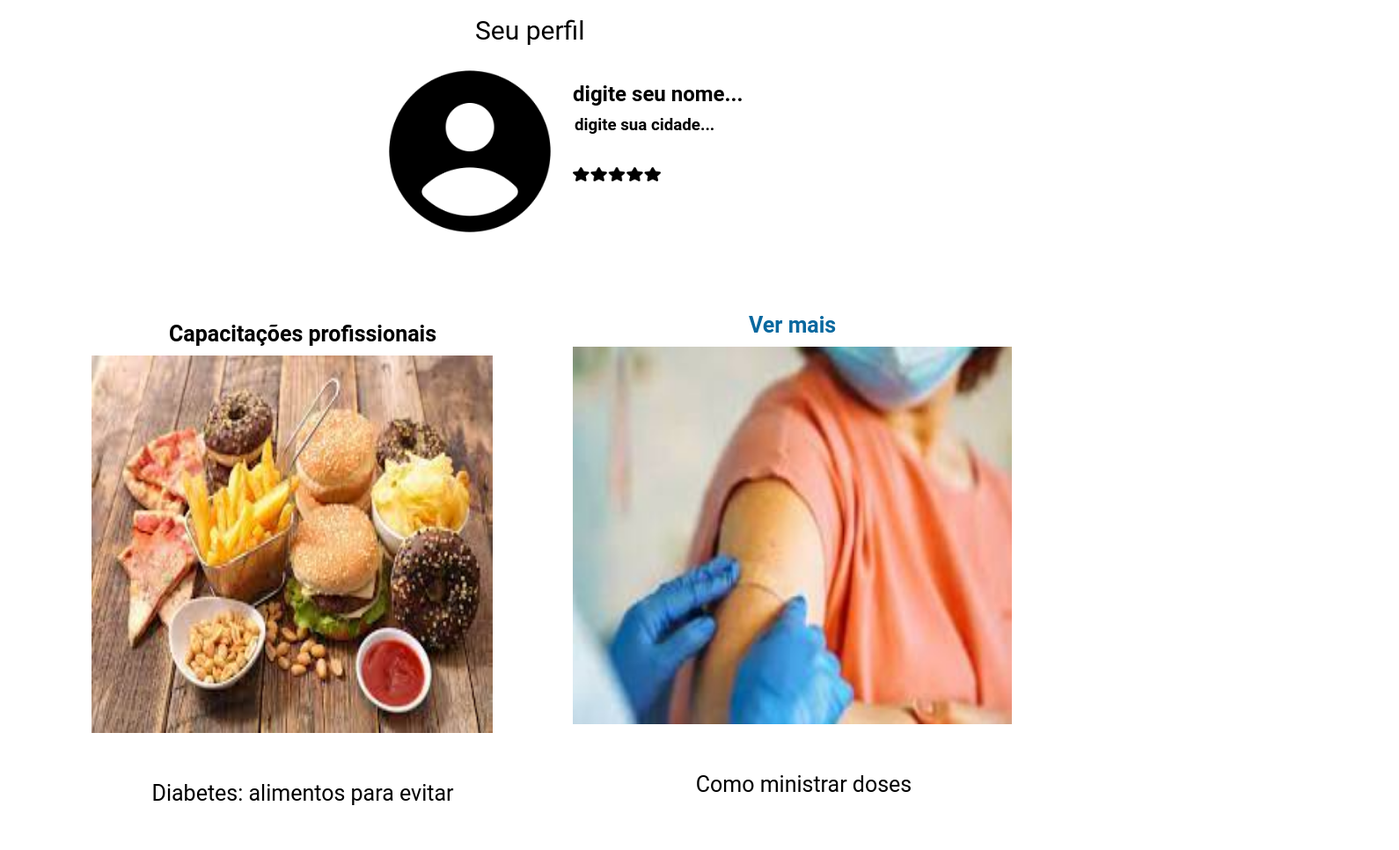
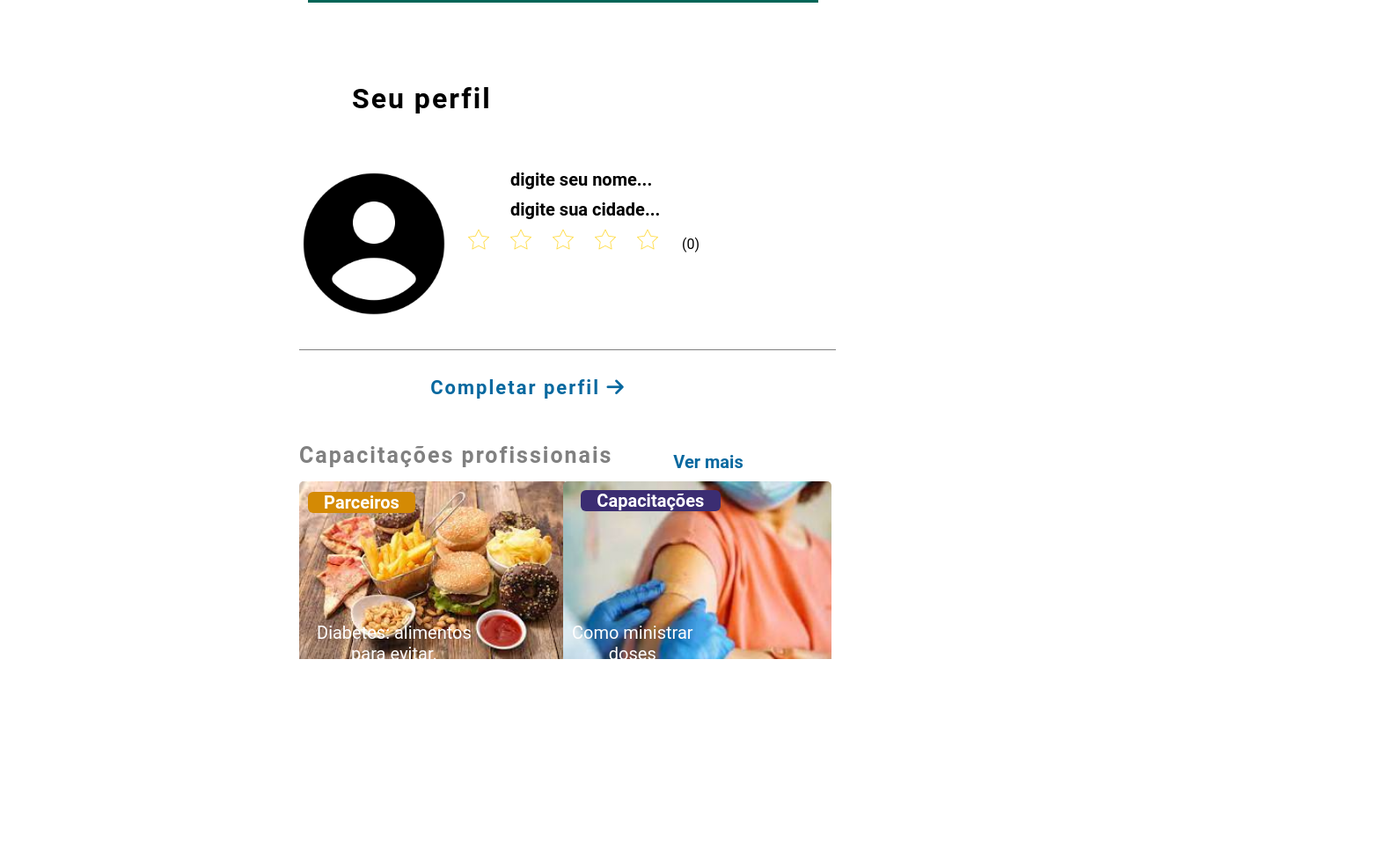
Before and after one commit to clepsonfonseca/desafio-pratico-upbase, a plain HTML site: page index.html in a window 1280 px wide. Shown: the part 293-1259 px from the top of the page at 88% size, 1590 px wide, since content can reach past the window. After the commit the page ends 1102 px from the top, so only its background shows below. Drawn offline with Linux system fonts and the light colour scheme.

Commit message:
atualizacao

```diff
--- a/index.html
+++ b/index.html
@@ -7,7 +7,7 @@
     <title>Seu Perfil</title>
     <link rel="stylesheet" href="style.css">
     <link href="https://cdnjs.cloudflare.com/ajax/libs/font-awesome/4.7.0/css/font-awesome.css" rel="stylesheet"/>  <!-- icone de busca -->
-    <link rel="stylesheet" href="http://cdnjs.cloudflare.com/ajax/libs/font-awesome/4.4.0/css/font-awesome.min.css"> <!-- icones wifi, sinal, bateria -->
+    <script src="https://kit.fontawesome.com/e54928ccfa.js" crossorigin="anonymous"></script> <!-- icones wifi, sinal, bateria, seta -->
 </head>
 <body>
   <main>
@@ -16,9 +16,9 @@
     <div class="clock"></div>
   </div>
   <div class ="icones">
-      <i class="fa fa-signal"></i>
-      <i class="fa fa-wifi"></i>
-      <i class="fa fa-battery-full"></i>
+    <i class="fa-solid fa-signal"></i>
+    <i class="fa-solid fa-wifi"></i>
+    <i class="fa-solid fa-battery-full"></i>
   </div>
       <div class="col-6 col-md-4">
    <div class="busca"><input type="text" id="campo_busca" placeholder="Buscar capacitações, profissionais..." class="idem"><button type="submit" onclick="" class="buscar_produto idem"><i class="fa fa-search" action=""></i></button> </div>
@@ -26,34 +26,60 @@
     </div>
   </div>
 </main>
-  <div class= "seu-perfil">
-    <p>Seu perfil</p>
+
+<!--==================== PERFIL ====================-->
+      <div>
+        <h1 class="seu__perfil">Seu perfil</h1>
+        <img id="perfil" src="assets/perfil.png"/>
+      </div>
+
+      <div>
+        <h2 class="digite__name">digite seu nome...</h2>
+        <h3 class="digite__city">digite sua cidade...</h3>
+      </div>
+
+      <div class="perfil__icon-star">
+        <a href="javascript:void(0)" onclick="Avaliar(1)">
+          <img src="assets/star0.png" id="s1"></a>
+
+          <a href="javascript:void(0)" onclick="Avaliar(2)">
+          <img src="assets/star0.png" id="s2"></a>
+
+          <a href="javascript:void(0)" onclick="Avaliar(3)">
+          <img src="assets/star0.png" id="s3"></a>
+
+          <a href="javascript:void(0)" onclick="Avaliar(4)">
+          <img src="assets/star0.png" id="s4"></a>
+
+          <a href="javascript:void(0)" onclick="Avaliar(5)">
+          <img src="assets/star0.png" id="s5"></a>
+          <p id="rating">(0)</p>
+      </div>
   </div>
-    <div id="about">
-        <div class="wrapper">
-          <div class="col-a">
-            <header>
-              <h2>digite seu nome...</h2>
-              <h3>digite sua cidade...</h3>
-              <img src="assets/estrelas.png">
-            </header>
-          </div>
-          <div class="col-b">
-            <img id="perfil" src="assets/perfil.png"/>
-          </div>
-          <div class="box">
-            <h3>Capacitações profissionais</h3>
-            <img src="assets/diabetes.jpg"/>
-            <p> Diabetes: alimentos para evitar</p>
-        </div>
-        <div class="box">
-            <a href="https://www.bbc.com/portuguese/internacional-58276202" style="text-decoration:none" color="#07689f" target="_blank"><strong>Ver mais</strong></a>
-            <img src="assets/doses.jpg"/>
-            <p> Como ministrar doses </p>
-        </div>
-         </div>
-        </div>
+</div>
+          <!-- INICIO DO CÓDIGO HTML - SECTION (Clients) -->
+<section id="clients">
+  <div class="border"></div>
+  <div class="headtext">Completar perfil
+    <i class="fa-solid fa-arrow-right"></i>
+  </div>
+  <div class="clients-container">
+    <div>
+      <h3 class="cap-profissao">Capacitações profissionais</h3>
+      <img class="diabetes" src="/assets/diabetes.jpg" class="client" alt="diabetes">
+      <h1 class="parceiros">Parceiros</h1>
+      <p class="alimentos">Diabetes: alimentos<br>para evitar.</p>
     </div>
+    <div>
+      <a href="https://www.bbc.com/portuguese/internacional-58276202" style="text-decoration:none" color="#07689f" target="_blank"><strong>Ver mais</strong></a>
+      <img class="doses" src="/assets/doses.jpg" class="client" alt="doses">
+      <h1 class="capacitacao">Capacitações</h1>
+      <p class="ministrar">Como ministrar<br>doses</p>
+    </div>
+  </div>
+</section>
+  <!-- FINAL DO CÓDIGO HTML - SECTION (Clients) -->
 </body>
-<script src="script.js"></script>
+<script src="js/script.js"></script>
+<script src="js/funcoes.js"></script>
 </html>
--- /dev/null
+++ b/js/funcoes.js
@@ -0,0 +1,105 @@
+function Avaliar(estrela) {
+    var url = window.location;
+    url = url.toString()
+    url = url.split("index.html");
+    url = url[0];
+
+    var s1 = document.getElementById("s1").src;
+    var s2 = document.getElementById("s2").src;
+    var s3 = document.getElementById("s3").src;
+    var s4 = document.getElementById("s4").src;
+    var s5 = document.getElementById("s5").src;
+    var avaliacao = 0;
+
+   if (estrela == 5){
+    if (s5 == url + "assets/star0.png") {
+    document.getElementById("s1").src = "assets/star1.png";
+    document.getElementById("s2").src = "assets/star1.png";
+    document.getElementById("s3").src = "assets/star1.png";
+    document.getElementById("s4").src = "assets/star1.png";
+    document.getElementById("s5").src = "assets/star1.png";
+    avaliacao = 5;
+    } else {
+    document.getElementById("s1").src = "assets/star1.png";
+    document.getElementById("s2").src = "assets/star1.png";
+    document.getElementById("s3").src = "assets/star1.png";
+    document.getElementById("s4").src = "assets/star1.png";
+    document.getElementById("s5").src = "assets/star0.png";
+    avaliacao = 4;
+   }}
+
+    //ESTRELA 4
+   if (estrela == 4){
+    if (s4 == url + "assets/star0.png") {
+    document.getElementById("s1").src = "assets/star1.png";
+    document.getElementById("s2").src = "assets/star1.png";
+    document.getElementById("s3").src = "assets/star1.png";
+    document.getElementById("s4").src = "assets/star1.png";
+    document.getElementById("s5").src = "assets/star0.png";
+    avaliacao = 4;
+    } else {
+    document.getElementById("s1").src = "assets/star1.png";
+    document.getElementById("s2").src = "assets/star1.png";
+    document.getElementById("s3").src = "assets/star1.png";
+    document.getElementById("s4").src = "assets/star0.png";
+    document.getElementById("s5").src = "assets/star0.png";
+    avaliacao = 3;
+   }}
+
+   //ESTRELA 3
+   if (estrela == 3){
+    if (s3 == url + "assets/star0.png") {
+    document.getElementById("s1").src = "assets/star1.png";
+    document.getElementById("s2").src = "assets/star1.png";
+    document.getElementById("s3").src = "assets/star1.png";
+    document.getElementById("s4").src = "assets/star0.png";
+    document.getElementById("s5").src = "assets/star0.png";
+    avaliacao = 3;
+    } else {
+    document.getElementById("s1").src = "assets/star1.png";
+    document.getElementById("s2").src = "assets/star1.png";
+    document.getElementById("s3").src = "assets/star0.png";
+    document.getElementById("s4").src = "assets/star0.png";
+    document.getElementById("s5").src = "assets/star0.png";
+    avaliacao = 2;
+   }}
+
+   //ESTRELA 2
+   if (estrela == 2){
+    if (s2 == url + "assets/star0.png") {
+    document.getElementById("s1").src = "assets/star1.png";
+    document.getElementById("s2").src = "assets/star1.png";
+    document.getElementById("s3").src = "assets/star0.png";
+    document.getElementById("s4").src = "assets/star0.png";
+    document.getElementById("s5").src = "assets/star0.png";
+    avaliacao = 2;
+    } else {
+    document.getElementById("s1").src = "assets/star1.png";
+    document.getElementById("s2").src = "assets/star0.png";
+    document.getElementById("s3").src = "assets/star0.png";
+    document.getElementById("s4").src = "assets/star0.png";
+    document.getElementById("s5").src = "assets/star0.png";
+    avaliacao = 1;
+   }}
+
+    //ESTRELA 1
+   if (estrela == 1){
+    if (s1 == url + "assets/star0.png") {
+    document.getElementById("s1").src = "assets/star1.png";
+    document.getElementById("s2").src = "assets/star0.png";
+    document.getElementById("s3").src = "assets/star0.png";
+    document.getElementById("s4").src = "assets/star0.png";
+    document.getElementById("s5").src = "assets/star0.png";
+    avaliacao = 1;
+    } else {
+    document.getElementById("s1").src = "assets/star0.png";
+    document.getElementById("s2").src = "assets/star0.png";
+    document.getElementById("s3").src = "assets/star0.png";
+    document.getElementById("s4").src = "assets/star0.png";
+    document.getElementById("s5").src = "assets/star0.png";
+    avaliacao = 0;
+   }}
+
+    document.getElementById('rating').innerHTML = avaliacao;
+
+   }
--- a/style.css
+++ b/style.css
@@ -12,6 +12,9 @@
 main {
   background-color: #006557;
   padding-bottom: 50px;
+  margin-top: 20px;
+  margin-left: 350px;
+  margin-right: 350px;
 }
 
 .bg-top {
@@ -25,7 +28,7 @@ body {
 }
 
 body {
-  font-family: 'Roboto';
+  font-family: 'Roboto', sans-serif;
   font-size: 1.6rem;
 
   text-align: center;
@@ -33,194 +36,235 @@ body {
   overflow: overlay;
 }
 
-.wrapper {
-  width: min(50rem, 100%);
-  margin-inline: auto;
-  padding-inline: 2.4rem;
+section {
+  margin-left: 310px;
+  padding-bottom: 100px;
 }
 
-/*=== ABOUT =================================*/
-#about {
+/*==================== PERFIL ====================*/
+.seu__perfil {  /* nome seu perfil */
   text-align: left;
-  background-color: var(--brand-light);
+  margin-left: 400px;
+  padding-top: 90px;
+  padding-bottom: 50px;
+  letter-spacing: 2px;
 }
 
-#about header h2 {   /*Carolina Magalhães*/
-  margin-left: 0px; /*espaçamento do nome perfil*/
-
+#perfil {   /* imagem seu perfil */
+  width: 15%;
+  height: 15%;
+  margin-left: -430px;
 }
 
-#about header h3 {   /*São Paulo*/
-  margin-left: 2px; /*espaçamento do nome São Paulo*/
-  margin-top: 10px;
-
+.digite__name {
+  font-size: 20px;
+  margin-top: -200px;
+  text-align: left;
+  margin-left: 580px;
+  padding-top: 15px;
+  padding-bottom: 10px;
 }
 
-#about header img {   /*estrelas*/
-  width: 100px;
-  height: 90px;
-  margin-top: -0.5px;
+.digite__city {
+  font-size: 20px;
+  text-align: left;
+  margin-left: 580px;
+  padding-bottom: 10px;
 }
 
-#perfil {
-  color: #6d7a78;
-  margin-top: 10px;
-  margin-bottom: 2px;
-  margin-left: 320px; /*espaçamento do img perfil*/
-  width: 220px; /*tamanho da img do perfil*/
-  height: 220px;
-
+.perfil__icon-star img {
+  display: inline-block;
+  grid-template-columns: repeat(5, 1fr);
+  margin-inline: 10px;
 }
 
-.seu-perfil p{
-  margin-top: 100px; /*nome seu perfil*/
-  font-size: 30px;
-  text-align: left;
-  margin-left: 540px;
+.perfil__icon-star p {
+  align-items: left;
+  margin-left: 290px;
+  margin-top: -20px;
 }
 
-
-/*=== RESPONSIVO =================================*/
-@media (min-width: 1024px) {
-  /*=== GERAL =================================*/
-  body {
-    overflow: auto;
+  /*=== imagens e textos - diabetes e doses =================================*/
+#clients {
+  width: 100%;
+  color: black;
+  padding: 30px;
 }
 
-  .wrapper {
-    width: min(112rem, 100%);
-    display: grid;
+.border {  /* borda acima do completar perfil  */
+  border-top: 0.5px solid grey;
+  width: 50%;
+  margin-top: 80px;
 }
 
-  .col-a {
-    grid-area: A;
+.headtext {  /* Completar perfil */
+  margin-left: -540px;
+  margin-right: 160px;
+  font-size: 2.2rem;
+  color: #07689f;
+  font-weight: bold;
+  text-align: center;
+  margin-top: 10px;
+  padding-top: 20px ;
+  padding-bottom: 50px;
+  letter-spacing: 2px;
 }
 
-  .col-b {
-    grid-area: B;
+.headtext :hover {
+  text-shadow: 0 0 0.5px #1470a4;
 }
 
-  /*=== ABOUT =================================*/
-  #about .wrapper {
-    grid-template-columns: 48rem 1fr;
-    grid-template-areas: 'B A';
-    gap: 6.7rem;
+.clients-container {
+  position: relative;
+  display: grid;
+  grid-template-columns: repeat(2, 1fr);
+  align-items: center;
+  justify-content: center;
 }
 
-  #about .col-a {
-    align-self: center;
+.diabetes {  /* imagem diabetes */
+  position: absolute;
+  display: flex;
+  align-items: center;
+  justify-content: center;
+  width: 25%;
+  width: 25%;
+  padding-bottom: 60px;
+  border-radius: 5px;
 }
 
-  #about .content p {
-    margin-bottom: 0;
-  }
-  #contact .col-b{
-    justify-content: right;
+.doses {  /* imagem doses */
+  position: absolute;
+  display: flex;
+  align-items: left;
+  justify-content: left;
+  margin-left: -310px;
+  width: 25%;
+  width: 25%;
+  margin-top: 10px;
+  padding-bottom: 60px;
+  border-radius: 5px;
 }
 
-  /*=== Fotos - Capacitações =================================*/
-
-  .box img {
-   width: 95%;
-   height: 95%;
-   padding-top: 10px;
-   padding-bottom: 40px;
-   display: inline-block;
-
-  }
-
-  .box p {
-    text-align: center;
-    font-size: 25px;
-    margin-top: 10px;
-    padding-bottom: 50px;
-  }
-
-  .box a {
-    text-align: center;
-    font-size: 25px;
-    margin-top: 10px;
-    padding-bottom: 50px;
-  }
-
-  .box h3 {
-    text-align: center;
-    font-size: 25px;
-    margin-top: 10px;
-  }
-
-   /*=== Pesquisa =================================*/
+   /*=== busca =================================*/
 
 .idem {
   padding: 15px;
   border: 1px #DDD solid;
 }
+
 .idem:nth-child(1){
   margin-top: 50px;
-  width: 600px;
+  width: 550px;
   border-radius: 10px 0px 0px 10px;
 }
+
 .idem:nth-child(2){
   width: 40px;
   border-radius: 0px 10px 10px 0px;
   text-align:left;
-  color: white;
-  background: black;
-  border: 1px black solid;
+  color: black;
   cursor: pointer;
   text-indent: -1.3px;
 }
+
 .idem:nth-child(1):focus {
   box-shadow: 0 0 0 0;
   outline: 0;
   border: 1px #DDD solid;
+}
+/*=== final da busca =================================*/
 
+.icones {  /*icones wifi. sinal. bateria*/
+  color: white;
+  margin-left: 530px;
+  margin-top: -20px;
+  align-items: right;
+  letter-spacing: 3px;
 }
 
-.icones {    /*icones wifi. sinal. bateria*/
-  color: white;
-  margin-left: 550px;
-  margin-top: -0.5px;
-  align-items: right;
-}
-
-.clock {      /*relógio digital*/
+.clock {  /*relógio digital*/
   margin-top: 20px;
-  margin-left: 330px;
+  margin-left: 50px;
   display: flex;
   justify-content: left;
   align-items: left;
   color: white;
   font-size: 20px;
-
 }
 
-   .col-a h2 {
-    color: black;
-    font-weight:bolder;
-    text-decoration:none !important
-    }
-    .col-a h2:hover {
-    text-shadow: 0 0 0.5px #006557;
+.cap-profissao {  /* texto capacitações profissionais */
+  display: flex;
+  font-size: 25px;
+  color: grey;
+  align-items: center;
+  justify-items: center;
+  letter-spacing: 2px;
+  padding-bottom: 15px;
 }
 
-    .col-a h3 {
-      color: black;
-      font-weight:bolder;
-      text-decoration:none !important
-      }
-      .col-a h3:hover {
-      text-shadow: 0 0 0.5px #006557;
+.parceiros {   /* texto parceiros */
+  position: absolute;
+  width: 10%;
+  align-items: center;
+  justify-content: center;
+  margin-top: 12px;
+  margin-left: 10px;
+  display: flex;
+  font-size: 20px;
+  background: #d48a04;
+  color: white;
+  border-radius: 6px;
 }
 
-      .box a {
+.alimentos {   /* Diabetes: alimentos para evitar */
+  position: absolute;
+  display: flex;
+  font-size: 20px;
+  color: white;
+  align-items: center;
+  justify-content: center;
+  margin-left: 20px;
+  margin-top: 160px;
+}
+
+.ministrar {   /* Como ministrar doses */
+  position: absolute;
+  display: flex;
+  font-size: 20px;
+  color: white;
+  text-align: center;
+  justify-items: center;
+  margin-left: -300px;
+  margin-top: 170px;
+}
+
+.clients-container a {  /* texto ver mais */
+  font-size: 20px;
   color: #07689f;
-        font-weight:bolder;
-        margin-left: 200px;
-        text-decoration:none !important
+  font-weight:bold;
+  align-items: center;
+  margin-left: -900px;
+  padding-bottom: 15px;
+  justify-content: center;
+  text-decoration:none !important  /* tirar o sublinhado do texto */
+}
 
+.clients-container a:hover {
+  text-shadow: 0 0 0.5px #1470a4;
 }
-      .box a:hover {
-        text-shadow: 0 0 0.5px #07689f;
+
+.capacitacao {   /* texto capacitações */
+  position: absolute;
+  width: 13%;
+  display: flex;
+  font-size: 20px;
+  align-items: center;
+  justify-content: center;
+  margin-left: -290px;
+  margin-top: 20px;
+  background: #3b2d72; /* hex: 0 - F */
+  color: white;
+  border-radius: 6px;
 }
- }
+/* @media screen and (max-width:580px) */
```
Also changed, not shown: assets/bateria-cheia.png (deleted), assets/busca.png (deleted), assets/estrelas.png (deleted), assets/sinal-completo.png (deleted), assets/sinal-wifi.png (deleted), assets/star0.png (added), assets/star1.png (added), js/script.js (renamed from script.js), 1 other file. Lines whose indentation alone changed are shown as unchanged.
